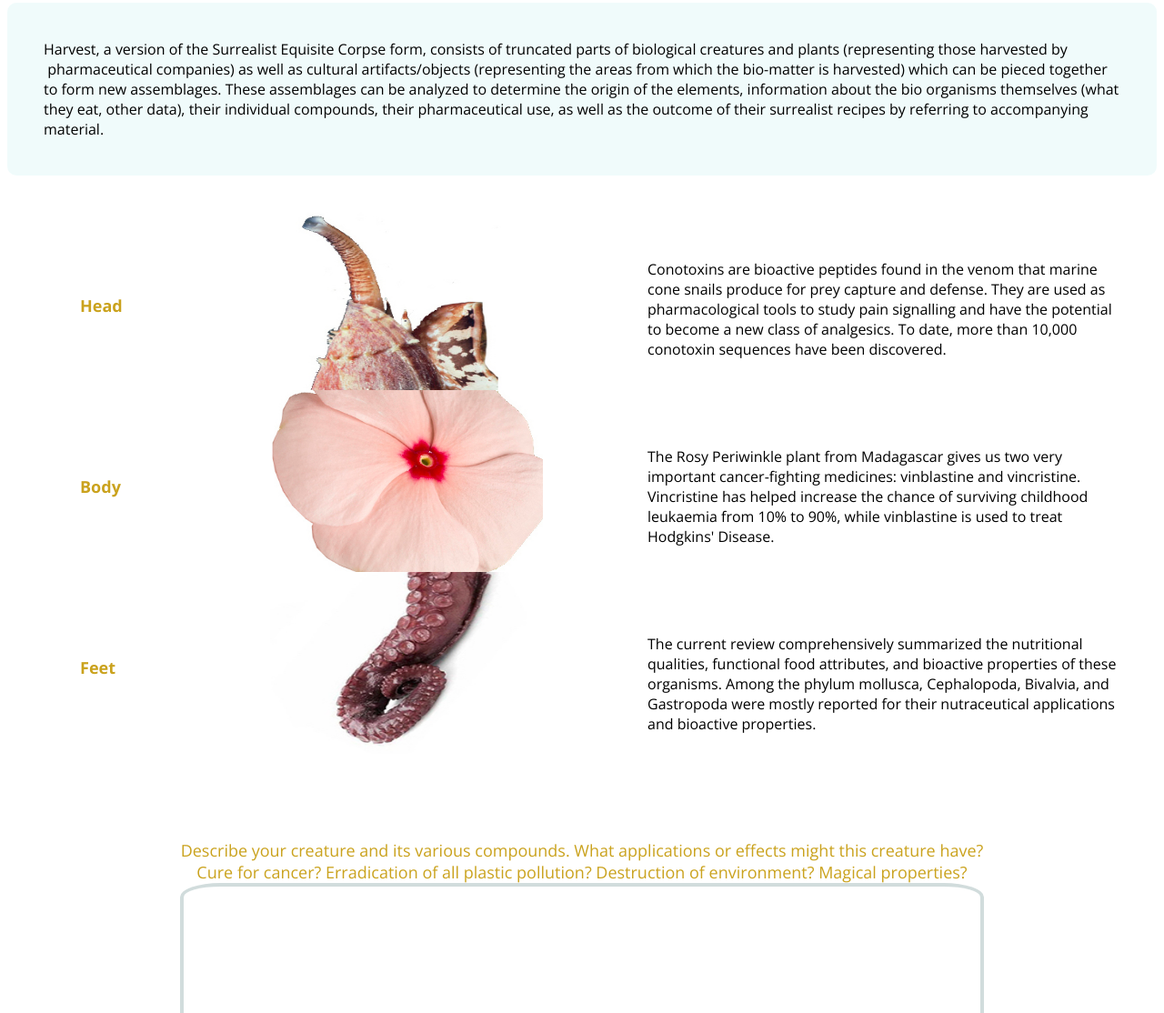
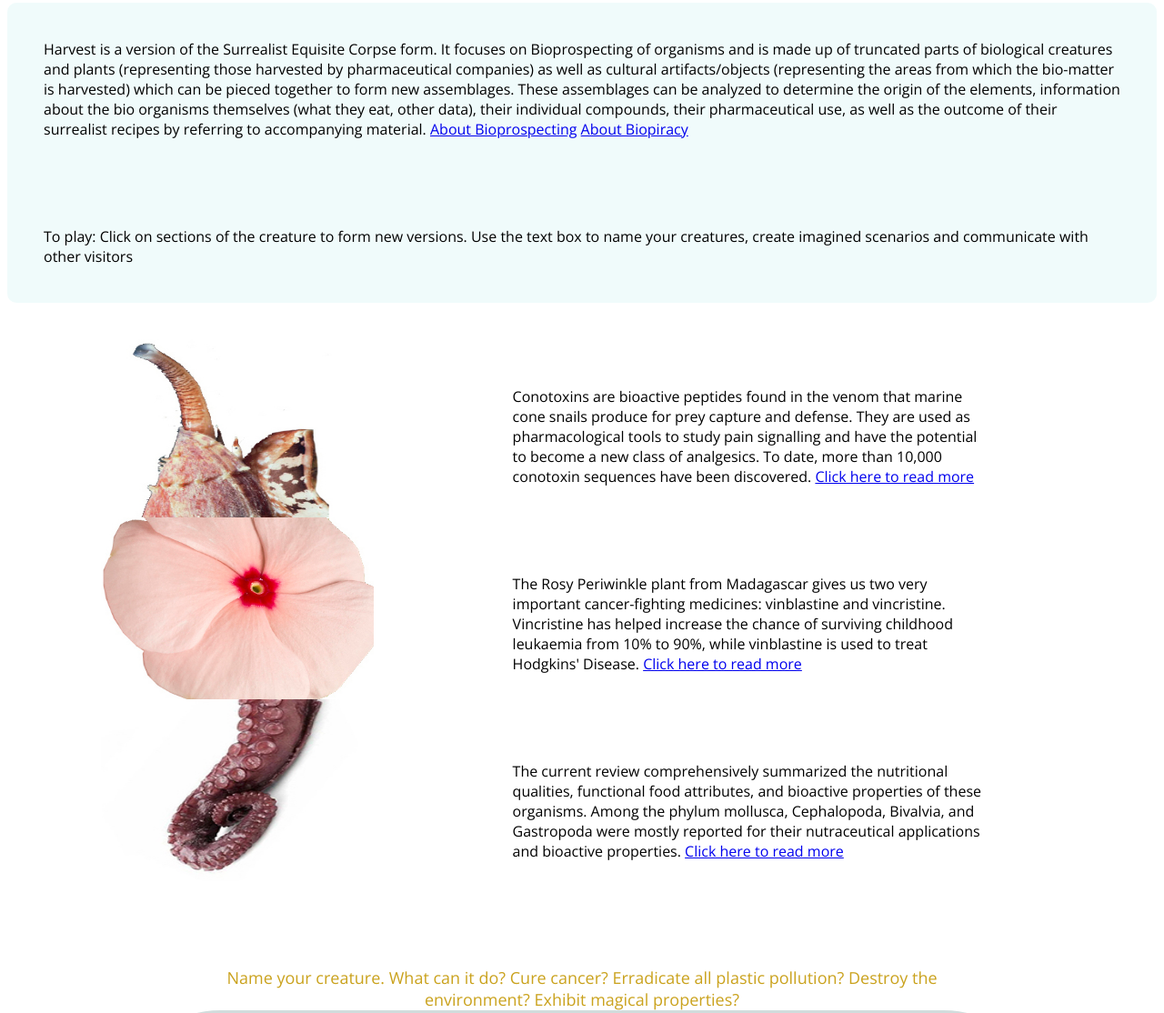
Before and after one commit to Moninika/Project_2_copy, a website: page public/index.html in a window 1280 px wide. Shown: the part 293-1407 px from the top of the page at 91% size. Drawn offline with nearby package versions, Linux system fonts and the light colour scheme; no server answers.

Commit message:
new files

```diff
--- a/public/ec.js
+++ b/public/ec.js
@@ -20,10 +20,14 @@ window.addEventListener('load', function () {
 
     "f you’ve never heard of hoodia (or hoodia gordonii as it is also known), then consider this your wake-up call. Once you learn why this organic weight loss supplement has been touted as the next miracle diet pill, you might be wondering why hoodia is not yet a part of your diet routine."
   ];
+  let headUrlArray = ["https://www.ncbi.nlm.nih.gov/pmc/articles/PMC5744117/", "https://www.geeksforgeeks.org/how-to-create-a-link-in-javascript/","https://www.w3schools.com/html/html_links.asp","https://www.w3schools.com/html/html_links.asp", "https://www.w3schools.com/html/html_links.asp"
+  ]
+
   let currentHeadImageNum = 0;
 
   let headImageElement = document.getElementById("head_image");
   let headTextElement = document.getElementById("head_text");
+  let headUrlElement = document.getElementById("head_url");
 
   headImageElement.addEventListener("click", function () {
     if (currentHeadImageNum == 4) {
@@ -38,6 +42,9 @@ window.addEventListener('load', function () {
 
     let nextHeadText = headTextArray[currentHeadImageNum];
     headTextElement.innerHTML = nextHeadText;
+
+    let nextHeadUrl = headUrlArray[currentHeadImageNum];
+    headUrlElement.innerHTML = nextHeadUrl;
 
     //send msg to server
     let headobj = { "section": "head" };
--- a/public/index.html
+++ b/public/index.html
@@ -16,13 +16,22 @@
 
     <div class=project_section-desc>
         <p>
-            Harvest, a version of the Surrealist Equisite Corpse form, consists of truncated parts of biological creatures and plants (representing those harvested by  pharmaceutical companies) as well as cultural artifacts/objects (representing the areas from which the bio-matter is harvested) which can be pieced together to form new assemblages. These assemblages can be analyzed to determine the origin of the elements, information about the bio organisms themselves (what they eat, other data), their individual compounds, their pharmaceutical use, as well as the outcome of their surrealist recipes by referring to accompanying material.
+            Harvest is a version of the Surrealist Equisite Corpse form. It focuses on Bioprospecting of organisms and is made up of truncated parts of biological creatures and plants (representing those harvested by  pharmaceutical companies) as well as cultural artifacts/objects (representing the areas from which the bio-matter is harvested) which can be pieced together to form new assemblages. These assemblages can be analyzed to determine the origin of the elements, information about the bio organisms themselves (what they eat, other data), their individual compounds, their pharmaceutical use, as well as the outcome of their surrealist recipes by referring to accompanying material.
+
+            <a href="https://media.iupac.org/symposia/proceedings/phuket97/wildman.pdf">About Bioprospecting</a>
+
+            <a href="https://www.theworldweekly.com/reader/view/2464/biopiracy-when-corporations-steal-indigenous-practices-and-patent-them-for-profit">About Biopiracy</a>
         </p>
+        <p>
+            To play:
+            Click on sections of the creature to form new versions.
+            Use the text box to name your creatures, create imagined scenarios and communicate with other visitors
+         </p>
       </div>
 
 
  <div class="row">
-        <div class="first-column">
+        <!-- <div class="first-column">
 
             <h2>
                 Head
@@ -34,7 +43,7 @@
                 Feet
             </h2>
         </div>
-
+     -->
 
         <div class="second-column">
             <img id="head_image" class="project_image" src="Head0.jpg"/>
@@ -43,16 +52,24 @@
         </div>
 
         <div class="third-column">
-            <p id = "head_text"> Conotoxins are bioactive peptides found in the venom that marine cone snails produce for prey capture and defense. They are used as pharmacological tools to study pain signalling and have the potential to become a new class of analgesics. To date, more than 10,000 conotoxin sequences have been discovered.</p>
-            <p id = "body_text"> The Rosy Periwinkle plant from Madagascar gives us two very important cancer-fighting medicines: vinblastine and vincristine. Vincristine has helped increase the chance of surviving childhood leukaemia from 10% to 90%, while vinblastine is used to treat Hodgkins' Disease. </p>
-            <p id = "feet_text"> The current review comprehensively summarized the nutritional qualities, functional food attributes, and bioactive properties of these organisms. Among the phylum mollusca, Cephalopoda, Bivalvia, and Gastropoda were mostly reported for their nutraceutical applications and bioactive properties.  </p>
+            <p id = "head_text"> Conotoxins are bioactive peptides found in the venom that marine cone snails produce for prey capture and defense. They are used as pharmacological tools to study pain signalling and have the potential to become a new class of analgesics. To date, more than 10,000 conotoxin sequences have been discovered.
+                <a href="https://www.ncbi.nlm.nih.gov/pmc/articles/PMC5744117/">Click here to read more</a>
+            </p>
+
+            <p id = "body_text"> The Rosy Periwinkle plant from Madagascar gives us two very important cancer-fighting medicines: vinblastine and vincristine. Vincristine has helped increase the chance of surviving childhood leukaemia from 10% to 90%, while vinblastine is used to treat Hodgkins' Disease.
+                <a href="https://www.sciencedaily.com/releases/2018/05/180503142809.htm">Click here to read more</a>
+            </p>
+
+            <p id = "feet_text"> The current review comprehensively summarized the nutritional qualities, functional food attributes, and bioactive properties of these organisms. Among the phylum mollusca, Cephalopoda, Bivalvia, and Gastropoda were mostly reported for their nutraceutical applications and bioactive properties.
+                <a href="https://ucmp.berkeley.edu/taxa/inverts/mollusca/cephalopoda.php">Click here to read more</a>
+            </p>
         </div>
 </div>
 
 <div class="container">
     <!-- View chat messages here here -->
     <div class="sub-container chat-feed">
-        <div class="chat-header">Describe your creature and its various compounds. What applications or effects might this creature have? Cure for cancer? Erradication of all plastic pollution? Destruction of environment? Magical properties?</div>
+        <div class="chat-header"> Name your creature. What can it do? Cure cancer? Erradicate all plastic pollution? Destroy the environment? Exhibit magical properties?</div>
         <div class="chat-box" id="chat-box-msgs"></div>
     </div>
 
--- a/public/style.css
+++ b/public/style.css
@@ -48,7 +48,7 @@ padding: 0 10px 0 0;
 
 }
 h2{
-    padding: 80px;
+    padding: 50px;
     font-size: 18px;
     color: rgb(202, 162, 29);
 }
@@ -147,8 +147,3 @@ button{
 p{
     overflow-wrap: break-word;
 }
-@media (max-width: 800px) {
-    .sub-container {
-        width: 75%;
-    }
-}
```
Also changed, not shown: public/about.html (added, +13 -0 lines), 1 other file.
